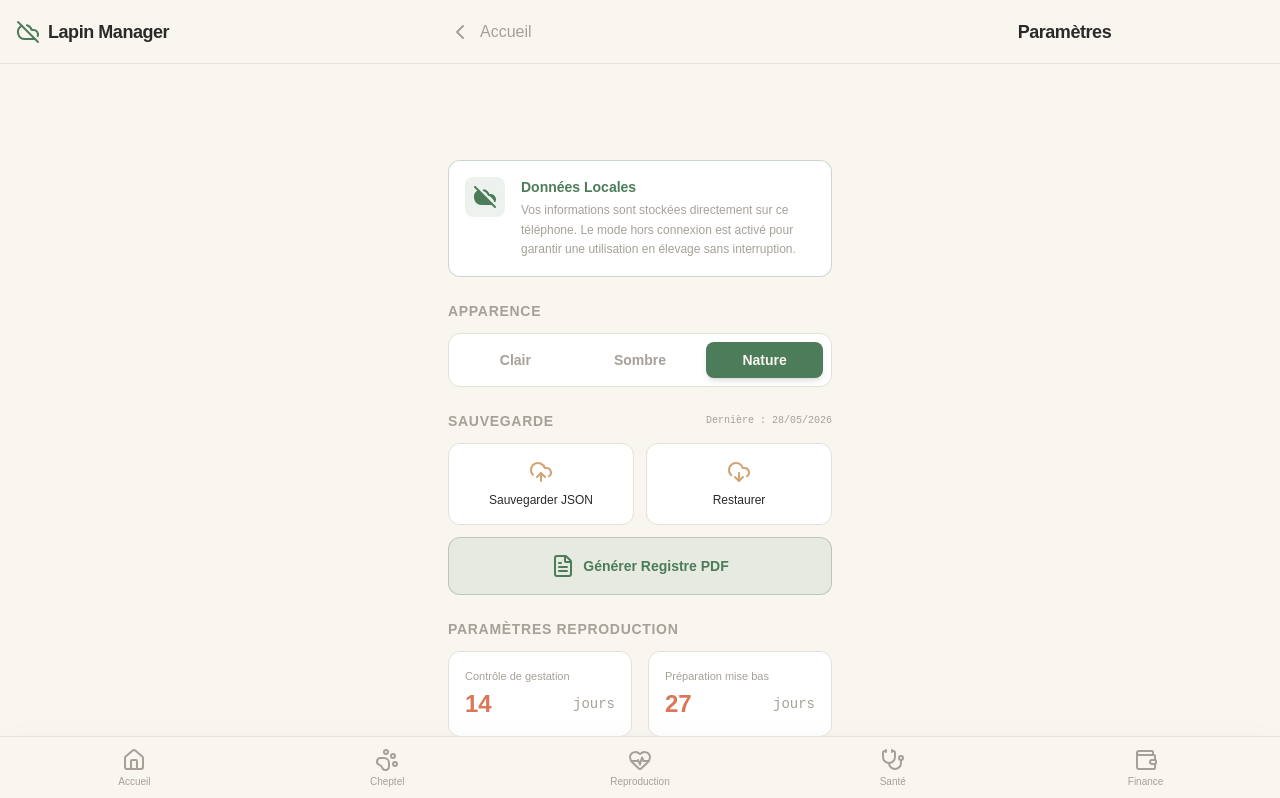
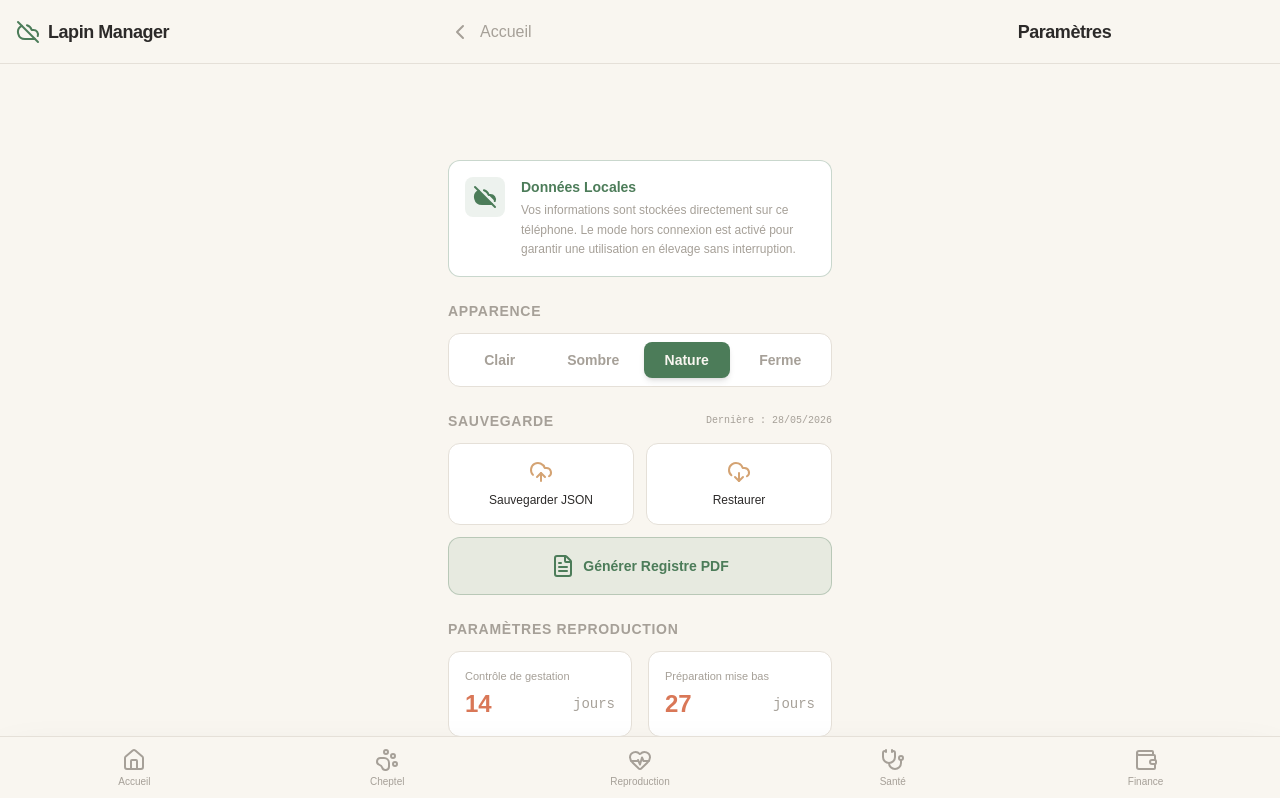
Before and after one commit to layesamake/gestionlapin, a React (Vite) app: page /parametres in a window 1280 px wide. Shown: the top 798 px of the page. Built offline with nearby package versions, Linux system fonts and the light colour scheme.

Commit message:
Ajout du theme Ferme inspire de la palette vert foret et orange

```diff
--- a/src/index.css
+++ b/src/index.css
@@ -56,6 +56,19 @@
     --foreground: #2C2A29;
   }
 
+  [data-theme="ferme"] {
+    --bg: #F0F4EE;
+    --surface: #FFFFFF;
+    --border: #DDE5DA;
+    --primary: #135F38;
+    --secondary: #E07A07;
+    --warning: #F59E0B;
+    --danger: #EF4444;
+    --neutral: #6B7C72;
+    --muted: #9CAFA4;
+    --foreground: #1A2D23;
+  }
+
   [data-theme="sombre"] {
     --bg: #0B0F19;
     --surface: #161B26;
--- a/src/pages/Parametres.tsx
+++ b/src/pages/Parametres.tsx
@@ -92,7 +92,7 @@ export const Parametres: React.FC = () => {
         {/* Apparence */}
         <section className="space-y-3">
           <h2 className="text-sm font-bold uppercase tracking-wider text-muted">Apparence</h2>
-          <div className="bg-surface border border-border p-2 rounded-xl grid grid-cols-3 gap-2">
+          <div className="bg-surface border border-border p-2 rounded-xl grid grid-cols-4 gap-2">
             <button
               onClick={() => setTheme('clair')}
               className={`py-2 rounded-lg text-sm font-semibold transition-all ${
@@ -116,6 +116,14 @@ export const Parametres: React.FC = () => {
               }`}
             >
               Nature
+            </button>
+            <button
+              onClick={() => setTheme('ferme')}
+              className={`py-2 rounded-lg text-sm font-semibold transition-all ${
+                theme === 'ferme' ? 'bg-primary text-background shadow-md' : 'text-muted hover:bg-border/50'
+              }`}
+            >
+              Ferme
             </button>
           </div>
         </section>
```
